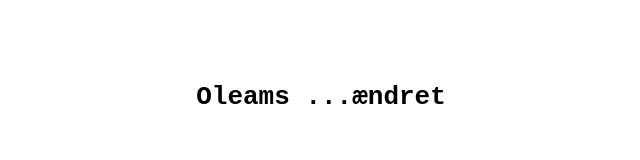
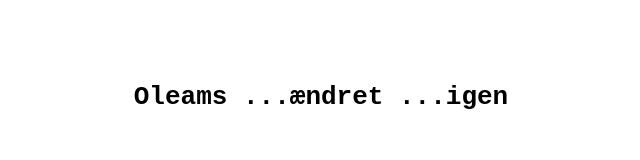
Before and after one commit to mathiasrw/howtogit, a website: page index.html in a window 1280 px wide. Shown: the whole page, without its empty margins (319-959 px from the left). Drawn offline with Linux system fonts and the light colour scheme.

Commit message:
..!
...så er den ændret :)

```diff
--- a/index.html
+++ b/index.html
@@ -2,3 +2,4 @@
 
 Oleams
 ...ændret
+...igen
```
